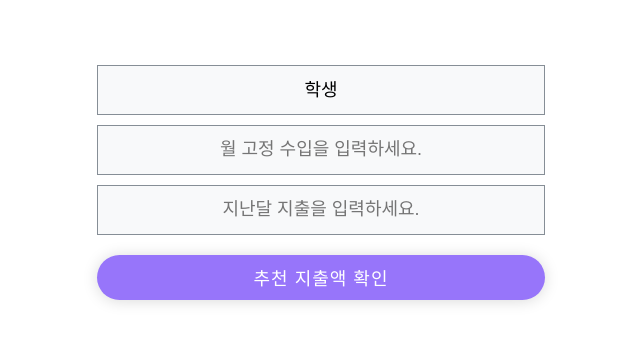
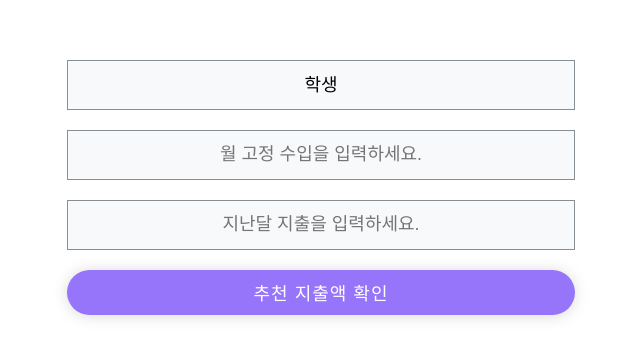
Before and after one commit to wjnoh/invest-more, a React (Create React App) app in the folder frontend/: page / in a window 1280 px wide. Shown: the part 218-576 px from the top of the page, without its empty margins (319-959 px from the left). Built offline with nearby package versions, Linux system fonts and the light colour scheme.

Commit message:
NewInputPage를 NewPage로

```diff
--- a/frontend/src/App.js
+++ b/frontend/src/App.js
@@ -1,17 +1,13 @@
 import React from "react";
 import { Route, Switch } from "react-router-dom";
 import ChatPage from "./pages/ChatPage";
-import NewInputPage from "./pages/NewInputPage";
+import NewPage from "./pages/NewPage";
 import RecoPage from "./pages/RecoPage";
 
 function App() {
   return (
     <Switch>
-      <Route
-        exact
-        path="/"
-        render={({ match }) => <NewInputPage match={match} />}
-      />
+      <Route exact path="/" render={({ match }) => <NewPage match={match} />} />
       <Route
         exact
         path="/reco"
--- /dev/null
+++ b/frontend/src/components/NewForm/index.js
@@ -0,0 +1,2 @@
+import NewForm from "./presenter";
+export default NewForm;
--- a/frontend/src/components/NewInputForm/presenter.js
+++ b/frontend/src/components/NewForm/presenter.js
@@ -1,9 +1,9 @@
 import React from "react";
 import "./styles.scss";
 
-const NewInputForm = () => {
+const NewForm = () => {
   return (
-    <div className="new-input-form">
+    <div className="new-form">
       <select className="input" name="job">
         <option value="student" selected="selected">
           학생
@@ -27,4 +27,4 @@ const NewInputForm = () => {
   );
 };
 
-export default NewInputForm;
+export default NewForm;
--- a/frontend/src/components/NewInputForm/styles.scss
+++ b/frontend/src/components/NewForm/styles.scss
@@ -1,7 +1,9 @@
-.new-input-form {
+.new-form {
   text-align: center;
+  font-size: 20px;
   select,
   input {
+    margin: 10px;
     margin-bottom: 10px;
   }
   button {
--- a/frontend/src/components/NewInputForm/index.js
+++ /dev/null
@@ -1,2 +0,0 @@
-import NewInputForm from "./presenter";
-export default NewInputForm;
--- a/frontend/src/components/RecoForm/styles.scss
+++ b/frontend/src/components/RecoForm/styles.scss
@@ -22,6 +22,7 @@
       border-radius: 30px;
       font-size: 20px;
       box-shadow: 0px 1px 15px 0px rgba(0, 0, 0, 0.15);
+      cursor: pointer;
     }
   }
 }
--- a/frontend/src/pages/NewInputPage/index.js
+++ /dev/null
@@ -1,2 +0,0 @@
-import NewInputPage from "./presenter";
-export default NewInputPage;
--- a/frontend/src/pages/NewInputPage/presenter.js
+++ /dev/null
@@ -1,13 +0,0 @@
-import React from "react";
-import NewInputForm from "../../components/NewInputForm";
-import "./styles.scss";
-
-const NewInputPage = () => {
-  return (
-    <div className="new-input-page">
-      <NewInputForm />
-    </div>
-  );
-};
-
-export default NewInputPage;
--- /dev/null
+++ b/frontend/src/pages/NewPage/index.js
@@ -0,0 +1,2 @@
+import NewPage from "./presenter";
+export default NewPage;
--- /dev/null
+++ b/frontend/src/pages/NewPage/presenter.js
@@ -0,0 +1,13 @@
+import React from "react";
+import NewForm from "../../components/NewForm";
+import "./styles.scss";
+
+const NewPage = () => {
+  return (
+    <div className="new-page">
+      <NewForm />
+    </div>
+  );
+};
+
+export default NewPage;
--- a/frontend/src/pages/NewInputPage/styles.scss
+++ b/frontend/src/pages/NewPage/styles.scss
@@ -1,4 +1,4 @@
-.new-input-page {
+.new-page {
   height: 100%;
   display: flex;
   flex-wrap: wrap;
--- a/frontend/src/shared/index.scss
+++ b/frontend/src/shared/index.scss
@@ -8,7 +8,7 @@ body,
 }
 
 * {
-  box-sizing: border-box !important;
+  box-sizing: border-box;
 }
 
 .input {
@@ -38,4 +38,5 @@ body,
   font-size: 18px;
   letter-spacing: 1px;
   box-shadow: 0px 1px 15px 0px rgba(0, 0, 0, 0.15);
+  cursor: pointer;
 }
```
